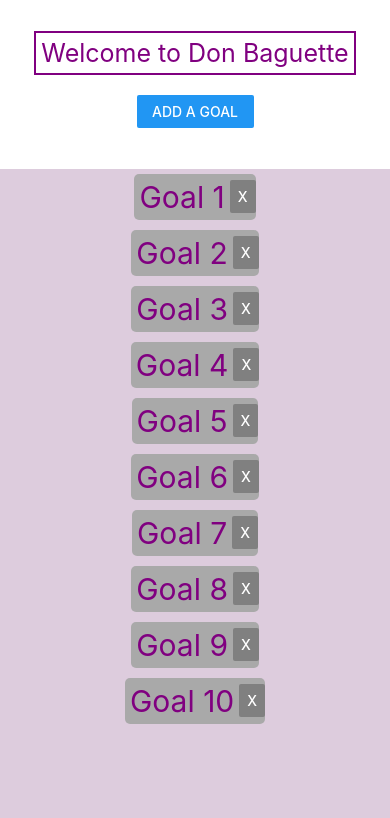
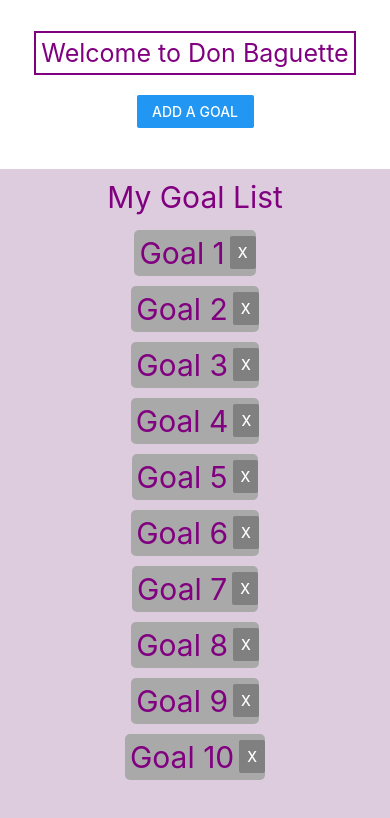
Before and after one commit to haoniu08/mobile2024fall-HN, a React Native app: screen / in a window 390 px wide. Shown: the top 818 px of the page. Built offline with nearby package versions, Linux system fonts and the light colour scheme.

Commit message:
lab3.2 listHeaderComponent added to show "my goal list"

```diff
--- a/App.js
+++ b/App.js
@@ -83,9 +83,14 @@ export default function App() {
           renderItem={({ item }) => (
             <GoalItem deleteHandler={handleDeletedGoals} goalObj={item} />
           )}
+          // to show a header "My Goal List" when user adds a goal
+          ListHeaderComponent={
+            <Text style={styles.listPropText}>My Goal List</Text>
+          }
+          // to show "no goals to show" when the list is empty
           ListEmptyComponent={
-          <Text style={styles.emptyListText}>No goals to show</Text>
-        }
+            <Text style={styles.listPropText}>No goals to show</Text>
+          }
         />
       </View>
     </SafeAreaView>
@@ -115,8 +120,9 @@ const styles = StyleSheet.create({
     justifyContent: 'center',
     backgroundColor: '#dcd',
   },
-  emptyListText: {
-    marginTop: 20,
+  listPropText: {
+    marginTop: 10,
+    marginBottom: 10,
     fontSize: 30,
     color: 'purple',
   },
--- a/components/GoalItem.js
+++ b/components/GoalItem.js
@@ -23,7 +23,7 @@ const styles = StyleSheet.create({
       alignItems: 'center',
       backgroundColor: 'darkgrey',
       borderRadius: 5,
-      marginVertical: 5,
+      margin: 5,
     },
     text: {
       fontSize: 30,
```
